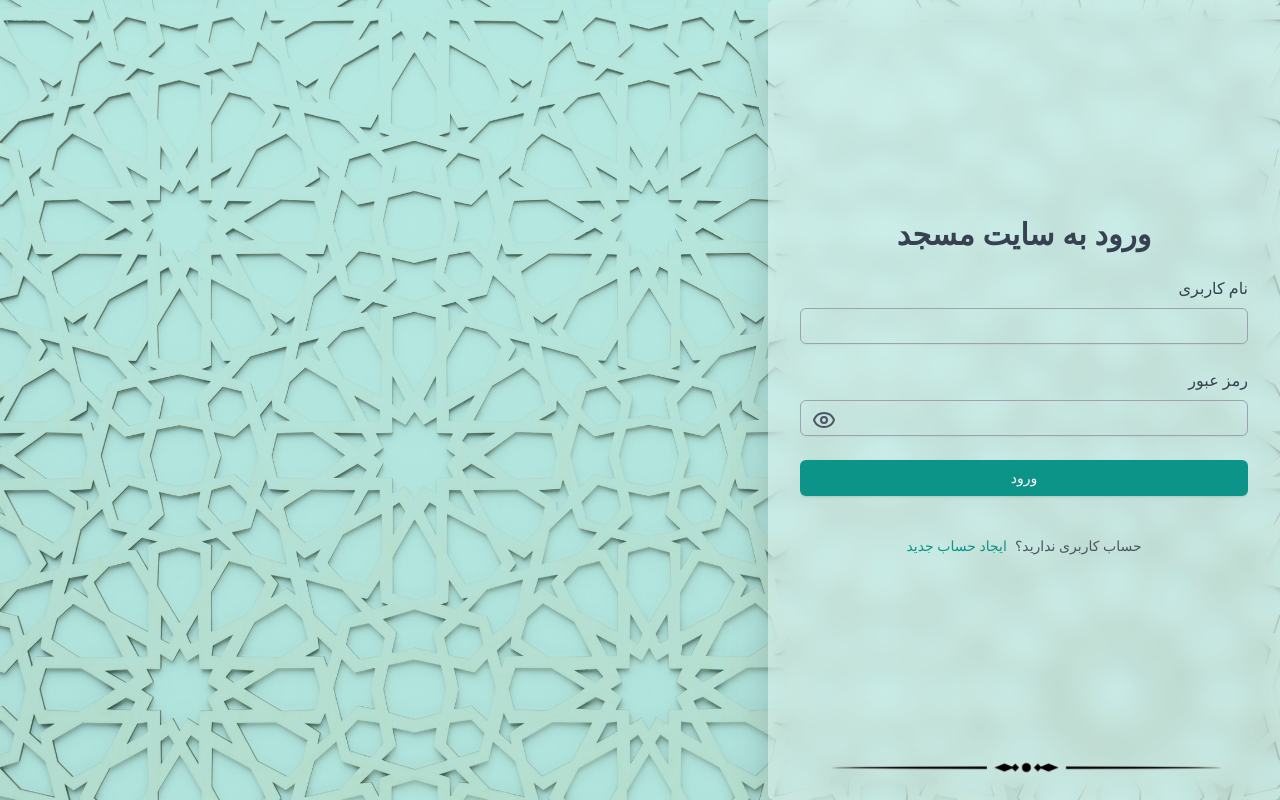
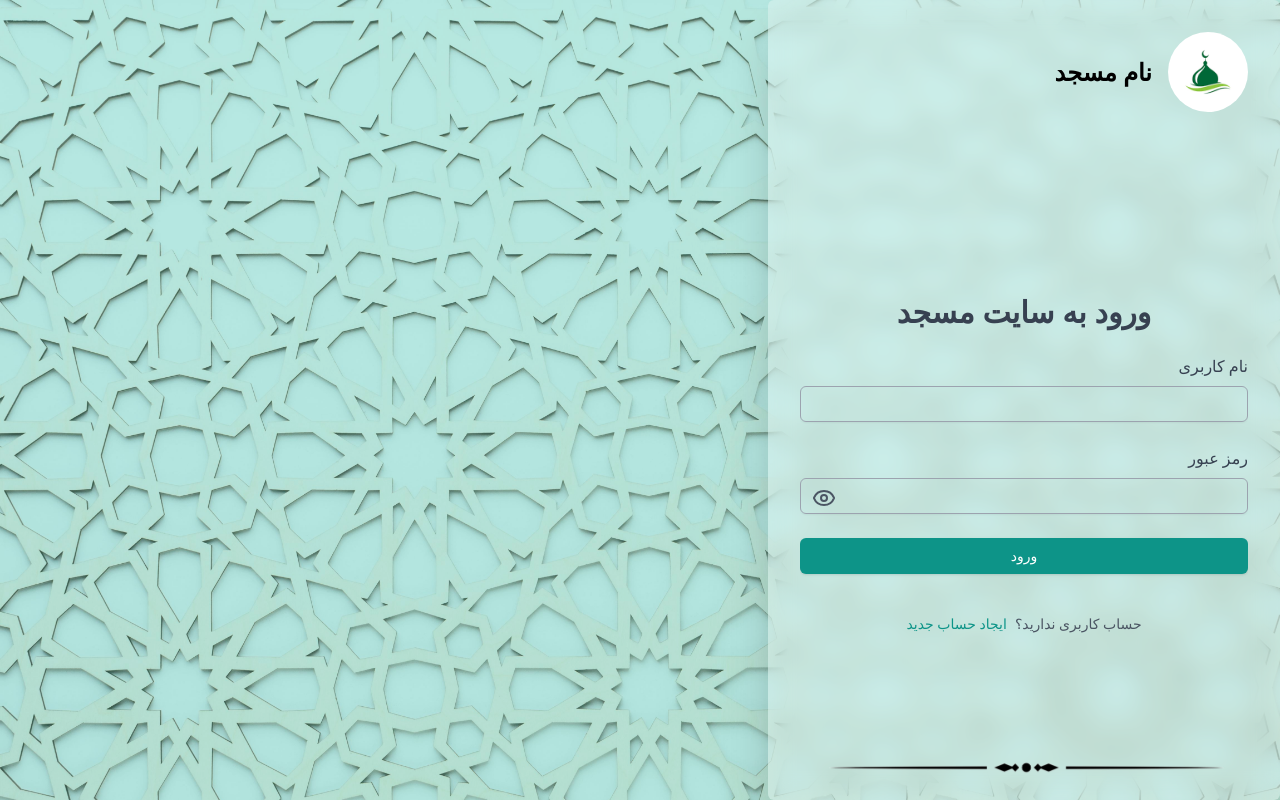
Before and after one commit to GhazalBasalighe/mosque-website, a Next.js app: page /auth in a window 1280 px wide. Built offline with nearby package versions, Linux system fonts and the light colour scheme.

Commit message:
feat : add routes

```diff
--- a/app/(pages)/auth/page.tsx
+++ b/app/(pages)/auth/page.tsx
@@ -3,6 +3,7 @@ import React, { useState } from "react";
 import Image from "next/image";
 import LoginPage from "@/app/components/LoginPage/LoginPage";
 import SignupPage from "@/app/components/SignupPage/SignupPage";
+import Link from "next/link";
 
 export default function AuthPage() {
   const [isLogin, setIsLogin] = useState(true);
@@ -28,7 +29,18 @@ export default function AuthPage() {
         <div className="absolute inset-0 bg-teal-500 bg-opacity-30"></div>
 
         <div className="relative flex justify-start items-start h-screen">
-          <div className="flex flex-col justify-center shadow-2xl p-8 max-w-lg gap-6 h-full w-full bg-white/30 rounded-md bg-clip-padding backdrop-filter backdrop-blur-md bg-opacity-10">
+          <div className="flex flex-col items-center justify-center shadow-2xl p-8 max-w-lg gap-6 h-full w-full bg-white/30 rounded-md bg-clip-padding backdrop-filter backdrop-blur-md bg-opacity-10">
+            <Link
+              className="flex items-center justify-center self-start gap-4"
+              href="/"
+            >
+              <img
+                src="/images/logo.png"
+                alt="profile"
+                className="rounded-full w-20 h-20"
+              />
+              <div className="text-2xl font-bold">نام مسجد </div>
+            </Link>
             {/* Scrollable form content */}
             <div className="relative w-full h-full overflow-hidden">
               <div
--- /dev/null
+++ b/app/components/AdminDashboard/AdminDashboard.tsx
@@ -0,0 +1,8 @@
+import React from "react";
+import Header from "../layout/Header/Header";
+
+function AdminDashboard() {
+  return <Header />;
+}
+
+export default AdminDashboard;
--- a/app/components/LoginPage/LoginPage.tsx
+++ b/app/components/LoginPage/LoginPage.tsx
@@ -12,6 +12,10 @@ interface IFormInput {
   password: string;
 }
 
+interface ILoginResponse {
+  access_token: string;
+}
+
 export default function LoginPage({
   toggleForm,
 }: {
@@ -23,19 +27,19 @@ export default function LoginPage({
     formState: { errors },
   } = useForm<IFormInput>();
 
-  const [isPasswordVisible, setPasswordVisible] = useState(false);
+  const [isPasswordVisible, setPasswordVisible] = useState<boolean>(false);
 
   const onSubmit = async (data: IFormInput) => {
     try {
       if (!process.env.NEXT_PUBLIC_SERVICE_URL) return;
-      const response = await axios.post(
+      const response = await axios.post<ILoginResponse>(
         process.env.NEXT_PUBLIC_SERVICE_URL + "/auth/login",
         {
           username: data.username,
           password: data.password,
         }
       );
-      console.log(response);
+      localStorage.setItem("token", response.data.access_token);
     } catch (error) {
       console.error("Error during login:", error);
     }
@@ -44,11 +48,9 @@ export default function LoginPage({
 
   return (
     <>
-      <Link href="/">
-        <h2 className="text-3xl font-bold text-center text-gray-700">
-          ورود به سایت مسجد
-        </h2>
-      </Link>
+      <h2 className="text-3xl font-bold text-center text-gray-700">
+        ورود به سایت مسجد
+      </h2>
       <form
         onSubmit={handleSubmit(onSubmit)}
         className="flex flex-col gap-6 mt-6"
--- a/app/components/SignupPage/SignupPage.tsx
+++ b/app/components/SignupPage/SignupPage.tsx
@@ -42,12 +42,12 @@ export default function SignupPage({
         {
           username: data.username,
           password: data.password,
+          first_name: data.first_name,
           last_name: data.last_name,
           repeat_password: data.repeat_password,
           phone_number: data.phone_number,
         }
       );
-      console.log(response);
     } catch (error) {
       console.error("Error during signup:", error);
     }
@@ -56,11 +56,9 @@ export default function SignupPage({
 
   return (
     <div className="max-h-screen overflow-y-auto">
-      <Link href="/">
-        <h2 className="text-3xl font-bold text-center text-gray-700">
-          ثبت نام در سایت
-        </h2>
-      </Link>
+      <h2 className="text-3xl font-bold text-center text-gray-700">
+        ثبت نام در سایت
+      </h2>
       <form
         onSubmit={handleSubmit(onSubmit)}
         className="flex flex-col gap-6 mt-6 max-h-screen overflow-y-auto"
--- a/app/components/layout/Header/Header.tsx
+++ b/app/components/layout/Header/Header.tsx
@@ -25,7 +25,12 @@ export default function Header() {
     >
       <div className="container mx-auto">
         <div className="flex justify-between items-center">
-          <Link href="/">
+          <Link href="/" className="flex items-center gap-4">
+            <img
+              src="/images/logo.png"
+              alt="profile"
+              className="rounded-full w-14 h-14"
+            />
             <div className="text-2xl font-bold">
               بسم الله الرحمن الرحيم
             </div>
```
Also changed, not shown: app/(pages)/admin/available-times/page.tsx (added), app/(pages)/admin/comments/page.tsx (added), app/(pages)/admin/users/page.tsx (added), app/(pages)/user/reservations/page.tsx (added), public/images/logo.png (added).
